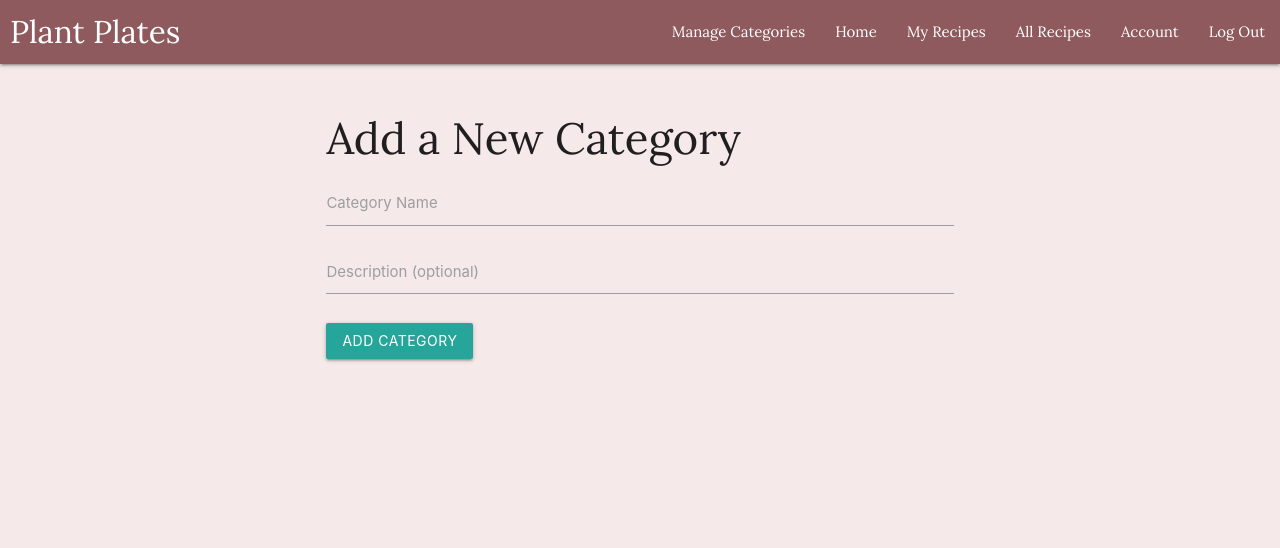
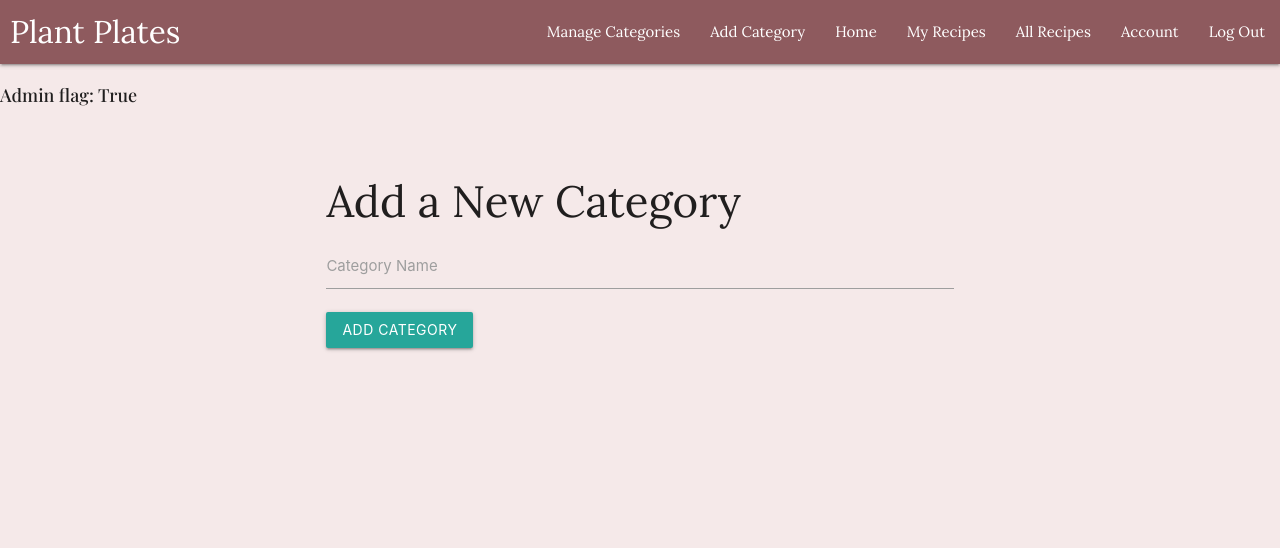
Before and after one commit to FraserR1188/plant-plates, a Flask app: page /admin/categories/add in a window 1280 px wide. Shown: the top 548 px of the page. Run offline with Flask 2, Linux system fonts and the light colour scheme; a user stored in the database is signed in; tables that the repository leaves empty hold one stand-in row (values such as "Sample post"); some libraries are stand-ins or nearby versions; some web fonts are replaced.

Commit message:
Add cpde for the category to be added successfully

```diff
--- a/plantplates/routes.py
+++ b/plantplates/routes.py
@@ -71,8 +71,9 @@ def signup():
             return redirect(url_for('signup'))
 
         new_user = User(
-            email=email,
-            name=name
+            email=email.strip().lower(),
+            name=name,
+            is_admin=(email.strip().lower() == "fraserrobbie2@gmail.com")
         )
         # Ensure your User model has set_password defined
         new_user.set_password(password)
@@ -328,22 +329,17 @@ def admin_categories():
 def add_category():
     if request.method == 'POST':
         name = request.form.get('name')
-        description = request.form.get('description')
-
         # Validate that a category name was provided.
         if not name:
             flash("Category name is required.", "error")
             return redirect(url_for('add_category'))
-
         # Create a new Category object and add it to the database.
-        new_category = Category(name=name, description=description)
+        new_category = Category(name=name)
         db.session.add(new_category)
         db.session.commit()
-
         flash("Category added successfully!", "success")
         # Redirect to an admin page listing categories or another appropriate page.
         return redirect(url_for('admin_categories'))
-
     # For a GET request, render the add category form.
     return render_template('add_category.html')
 
@@ -354,7 +350,6 @@ def edit_category(category_id):
     category = Category.query.get_or_404(category_id)
     if request.method == 'POST':
         category.name = request.form.get('name')
-        category.description = request.form.get('description')
         db.session.commit()
         flash("Category updated successfully!", "success")
         return redirect(url_for('admin_categories'))
--- a/plantplates/templates/add_category.html
+++ b/plantplates/templates/add_category.html
@@ -6,14 +6,6 @@
       <input type="text" name="name" id="name" required />
       <label for="name">Category Name</label>
     </div>
-    <div class="input-field">
-      <textarea
-        class="materialize-textarea"
-        name="description"
-        id="description"
-      ></textarea>
-      <label for="description">Description (optional)</label>
-    </div>
     <button type="submit" class="btn waves-effect waves-light">
       Add Category
     </button>
--- a/plantplates/templates/admin_categories.html
+++ b/plantplates/templates/admin_categories.html
@@ -4,4 +4,5 @@
   <!-- Link to the category detail -->
   <a href="{{ url_for('category_detail', category_id=cat.id) }}">View</a>
 </div>
+
 {% endfor %} {% endblock %}
--- a/plantplates/templates/base.html
+++ b/plantplates/templates/base.html
@@ -46,6 +46,7 @@
             <li>
               <a href="{{ url_for('admin_categories') }}">Manage Categories</a>
             </li>
+            <li><a href="{{ url_for('add_category') }}">Add Category</a></li>
             {% endif %} {% if current_user.is_authenticated %}
             <li><a href="{{ url_for('home') }}">Home</a></li>
             <li><a href="{{ url_for('my_recipes') }}">My Recipes</a></li>
@@ -82,6 +83,8 @@
         {% endif %}
       </ul>
     </header>
+    <p>Admin flag: {{ current_user.is_admin }}</p>
+    <!-- Delete this before release ^^-->
 
     <main class="container">{% block content %} {% endblock %}</main>
 
```
